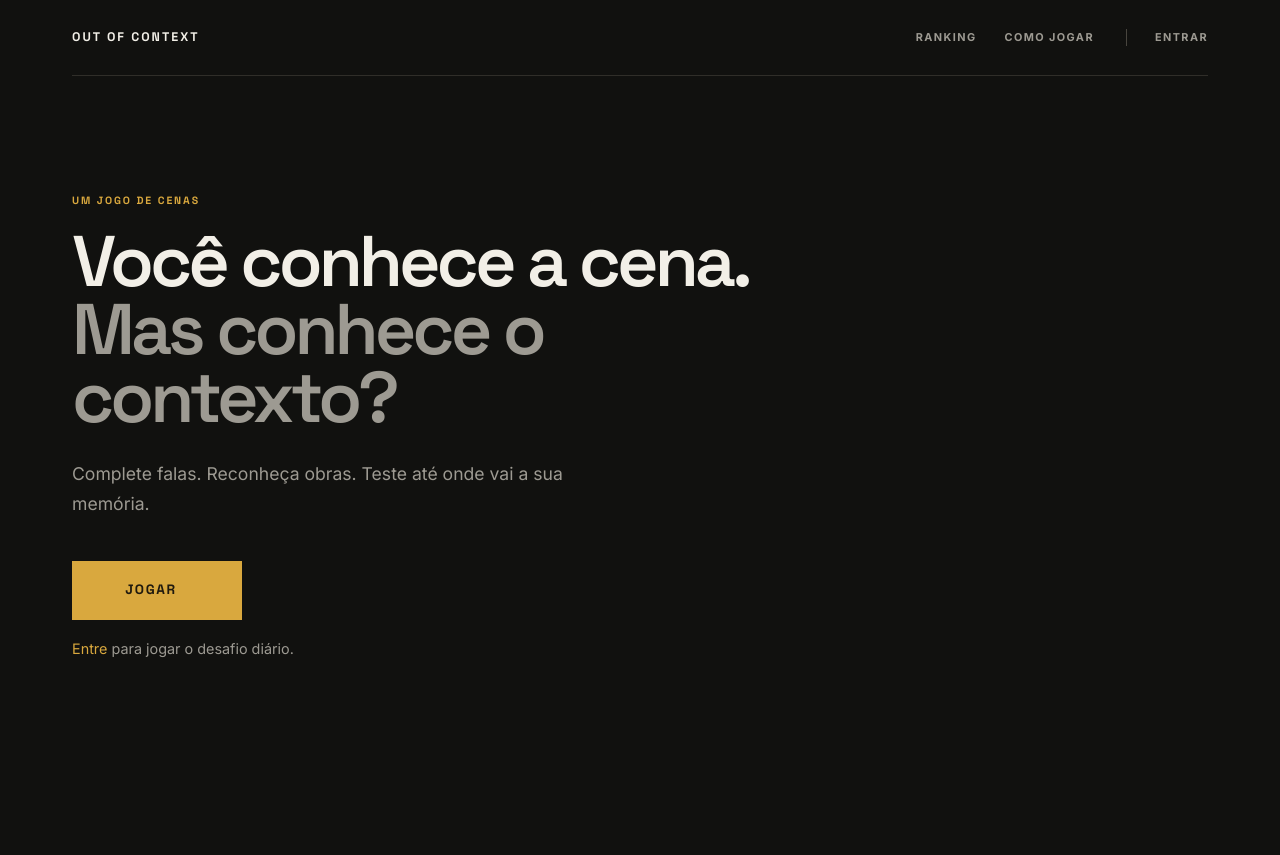
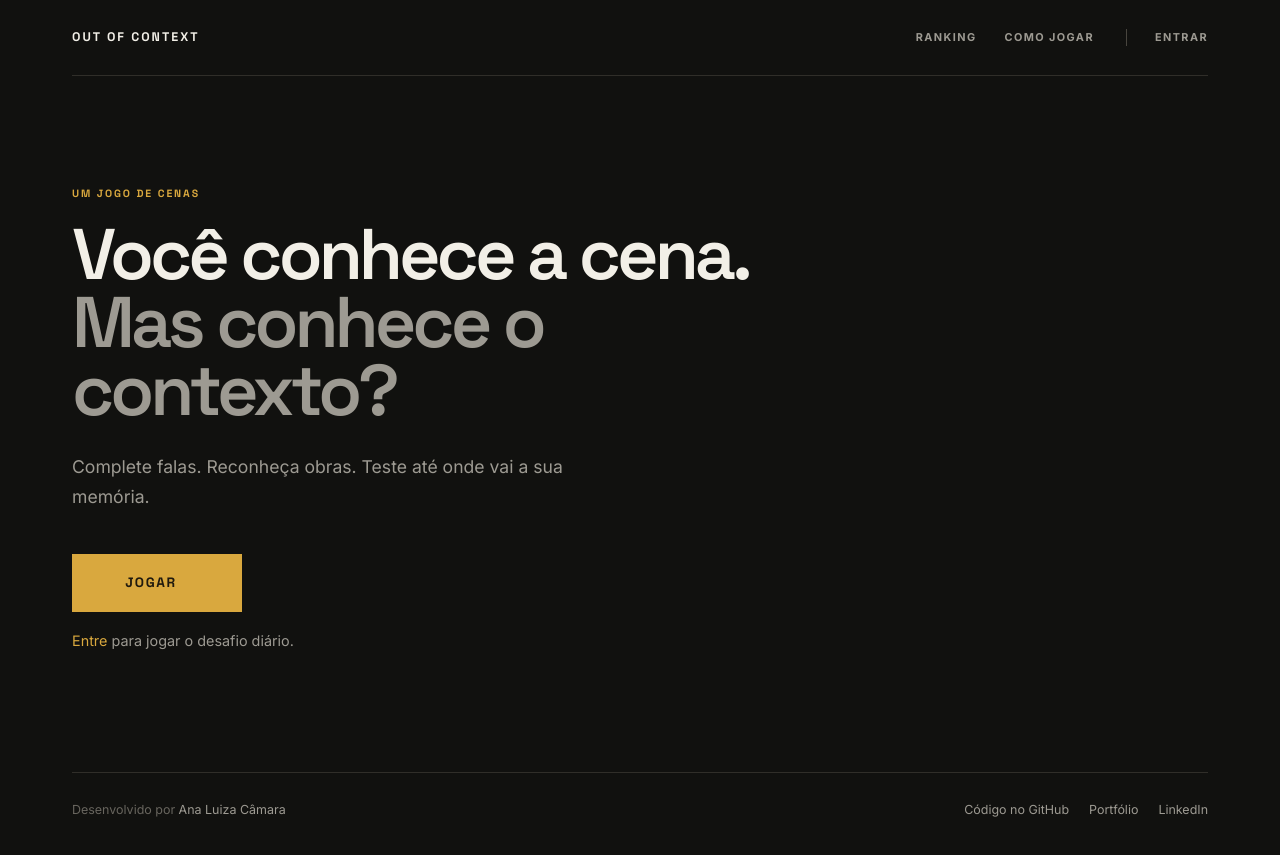
Before and after one commit to anavcamara/out-of-context-django, a Django app: page / in a window 1280 px wide. Before the commit the page ends 657 px from the top, so only its background shows below. Run offline with Django 5.2, Linux system fonts and the light colour scheme.

Commit message:
Rodapé com autoria e links do projeto

```diff
--- a/jogo/static/jogo/style.css
+++ b/jogo/static/jogo/style.css
@@ -155,7 +155,7 @@ input:focus-visible {
 }
 
 .screen-home {
-  min-height: calc(100vh - 89px);
+  min-height: calc(100vh - 175px);
   display: flex;
   align-items: center;
 }
@@ -1172,7 +1172,7 @@ input:focus-visible {
   }
 
   .screen-home {
-    min-height: calc(100vh - 76px);
+    min-height: calc(100vh - 76px - 120px);
   }
 
   .screen-game {
@@ -1804,3 +1804,46 @@ a.header-action {
   color: var(--accent-hover);
   text-decoration: underline;
 }
+
+/* =================================
+   RODAPÉ
+================================= */
+
+.app {
+  display: flex;
+  flex-direction: column;
+}
+
+.app > main {
+  flex: 1;
+}
+
+.site-footer {
+  display: flex;
+  flex-wrap: wrap;
+  align-items: center;
+  justify-content: space-between;
+  gap: 12px 24px;
+
+  padding: 28px 0 36px;
+
+  border-top: 1px solid var(--border);
+  color: var(--text-dim);
+  font-size: 0.78rem;
+}
+
+.site-footer nav {
+  display: flex;
+  flex-wrap: wrap;
+  gap: 8px 20px;
+}
+
+.site-footer a {
+  color: var(--text-muted);
+  text-decoration: none;
+  transition: color 180ms ease;
+}
+
+.site-footer a:hover {
+  color: var(--accent);
+}
--- /dev/null
+++ b/jogo/templates/jogo/_rodape.html
@@ -0,0 +1,9 @@
+<footer class="site-footer">
+  <p>Desenvolvido por <a href="https://anavcamara.github.io/" target="_blank" rel="noopener">Ana Luiza Câmara</a></p>
+
+  <nav aria-label="Links do projeto">
+    <a href="https://github.com/anavcamara/out-of-context-django" target="_blank" rel="noopener">Código no GitHub</a>
+    <a href="https://anavcamara.github.io/" target="_blank" rel="noopener">Portfólio</a>
+    <a href="https://www.linkedin.com/in/analuiza-camara" target="_blank" rel="noopener">LinkedIn</a>
+  </nav>
+</footer>
--- a/jogo/templates/jogo/index.html
+++ b/jogo/templates/jogo/index.html
@@ -182,6 +182,7 @@
         </div>
       </section>
     </main>
+    {% include "jogo/_rodape.html" %}
   </div>
 
   <!-- MODALS -->
--- a/jogo/templates/registration/base_conta.html
+++ b/jogo/templates/registration/base_conta.html
@@ -36,6 +36,7 @@
     <main class="page {% block classe_pagina %}{% endblock %}">
       {% block conteudo %}{% endblock %}
     </main>
+    {% include "jogo/_rodape.html" %}
   </div>
 </body>
 </html>
```
